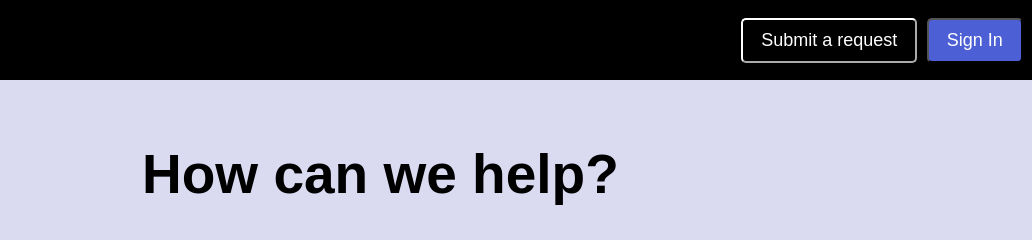
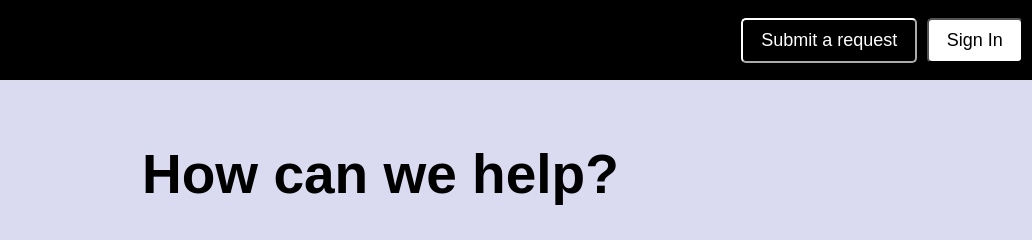
Before and after one commit to LasalleSprewell/abstract-challenge, a plain HTML site: page index.html in a window 1280 px wide. In both pictures the pointer is over the button "Sign In". Shown: the top 240 px of the page, 248-1280 px from the left. Drawn offline with Linux system fonts and the light colour scheme.

Commit message:
Styled sign in button effect

```diff
--- a/styles.css
+++ b/styles.css
@@ -46,6 +46,12 @@ h3 {
     border-radius: 5px;
     padding: 6px 18px;
     height: 45px;
+    transition: background-color 0.3s ease;
+}
+#sign:hover {
+
+    background-color: white;
+    color: black;
 }
 #submit {
     background: black;
```
